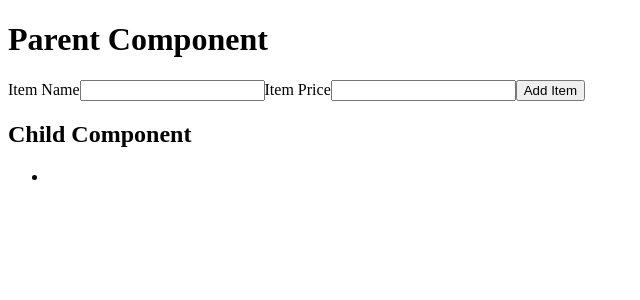
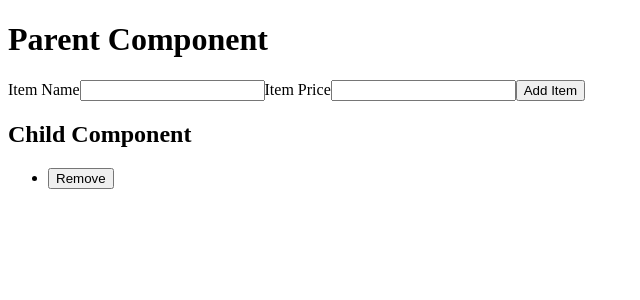
Before and after one commit to acciojob/lift-state-up-4-areebkhan274427, a React app: page / in a window 1280 px wide. Shown: the top 300 px of the page, without its empty margins (0-640 px from the left). Built offline with nearby package versions, Linux system fonts and the light colour scheme.

Commit message:
Changes 4

```diff
--- a/src/components/Child.js
+++ b/src/components/Child.js
@@ -10,7 +10,7 @@ function Child({ data, changeData }) {
     <div className="child">
       <h2>Child Component</h2>
       <ul>
-      <li></li>
+      <li><button onClick={()=>deleteItem(index)}>Remove</button></li>
         {
 
             data.map((element,index)=>(
```
